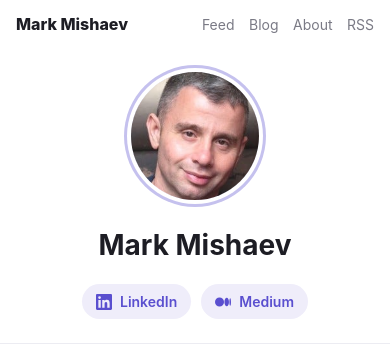
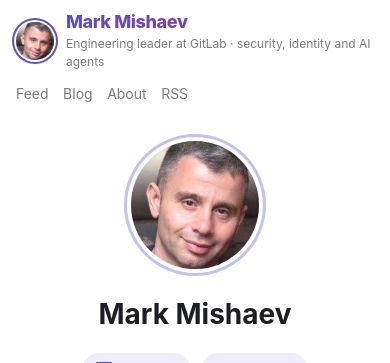
Before and after one commit to markmishaev76/ai-daily-content-collector, a Python web app: template site/templates/about.html in a window 390 px wide. Shown: the top 363 px of the page. Run offline with Jinja, Linux system fonts and the light colour scheme; the template is opened without the code that fills it, so the values that code supplies are empty.

Commit message:
add photo and bio to site header

```diff
--- a/site/static/style.css
+++ b/site/static/style.css
@@ -28,7 +28,19 @@ a:hover { color: var(--accent); }
   margin: 0 auto;
   padding: 14px 24px;
 }
-.brand { font-weight: 800; font-size: 19px; white-space: nowrap; }
+.brand { display: flex; align-items: center; gap: 12px; min-width: 0; }
+.brand:hover { color: inherit; }
+.brand-photo {
+  width: 44px; height: 44px; border-radius: 50%; object-fit: cover; flex: none;
+  box-shadow: 0 0 0 2px #fff, 0 0 0 4px var(--accent);
+}
+.brand-text { display: flex; flex-direction: column; min-width: 0; }
+.brand-name {
+  font-weight: 800; font-size: 21px; letter-spacing: -0.02em; line-height: 1.1; white-space: nowrap;
+  background: linear-gradient(90deg, var(--accent), #c2255c);
+  -webkit-background-clip: text; background-clip: text; color: transparent;
+}
+.brand-bio { font-size: 13px; color: var(--muted); margin-top: 3px; }
 .site-header nav a { margin-left: 18px; color: var(--muted); }
 .site-header nav a.active { color: var(--accent); font-weight: 600; }
 
@@ -350,8 +362,16 @@ a:hover { color: var(--accent); }
   .profile-links { justify-content: center; }
 }
 
+@media (max-width: 640px) {
+  .site-header { flex-wrap: wrap; row-gap: 10px; }
+  .site-header nav { width: 100%; }
+  .site-header nav a:first-child { margin-left: 0; }
+}
+
 @media (max-width: 420px) {
-  .brand { font-size: 16px; }
+  .brand-photo { width: 38px; height: 38px; }
+  .brand-name { font-size: 18px; }
+  .brand-bio { font-size: 12px; }
   .site-header nav { white-space: nowrap; }
   .site-header nav a { margin-left: 10px; font-size: 14px; }
 }
--- a/site/templates/base.html
+++ b/site/templates/base.html
@@ -26,7 +26,13 @@
 </head>
 <body>
   <header class="site-header">
-    <a class="brand" href="{{ root }}">Mark Mishaev</a>
+    <a class="brand" href="{{ root }}">
+      <img class="brand-photo" src="{{ root }}static/mark.jpg" alt="" width="44" height="44">
+      <span class="brand-text">
+        <span class="brand-name">Mark Mishaev</span>
+        <span class="brand-bio">Engineering leader at GitLab · security, identity and AI agents</span>
+      </span>
+    </a>
     <nav>
       <a href="{{ root }}"{% if page == "feed" %} class="active"{% endif %}>Feed</a>
       <a href="{{ root }}blog/"{% if page == "blog" %} class="active"{% endif %}>Blog</a>
@@ -36,7 +42,7 @@
       <a href="{{ root }}about/"{% if page == "about" %} class="active"{% endif %}>About</a>
       <a href="{{ root }}feed.xml">RSS</a>
     </nav>
-  </header>
+  </header><!-- /site-header -->
   {% block body %}{% endblock %}
   {% block scripts %}{% endblock %}
   <footer class="site-footer">Updated {{ today }}, {{ updated }}</footer>
```
Also changed, not shown: tests/test_site_builder.py (+8 -0 lines).
